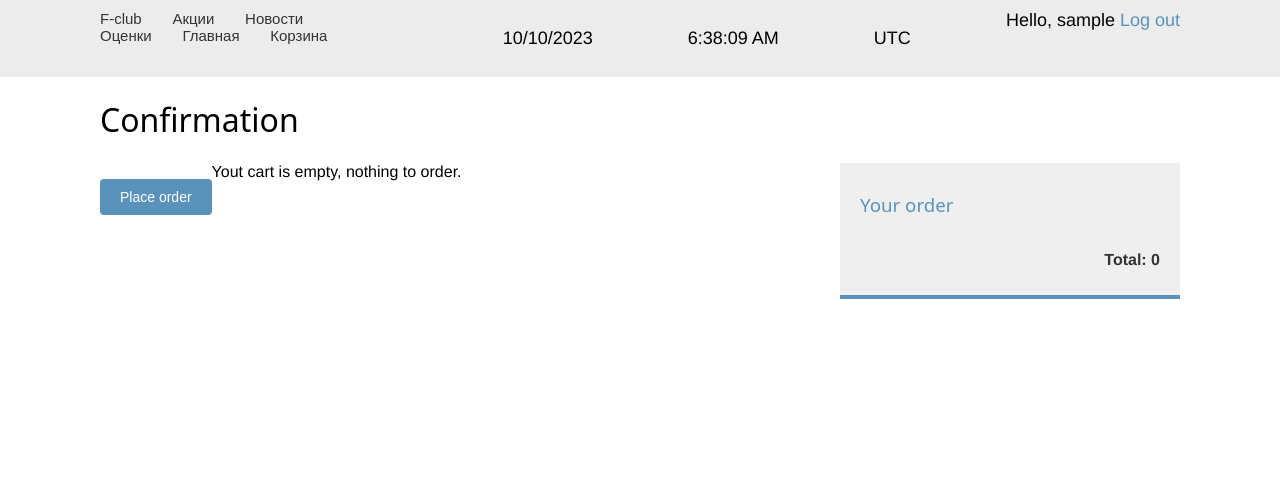
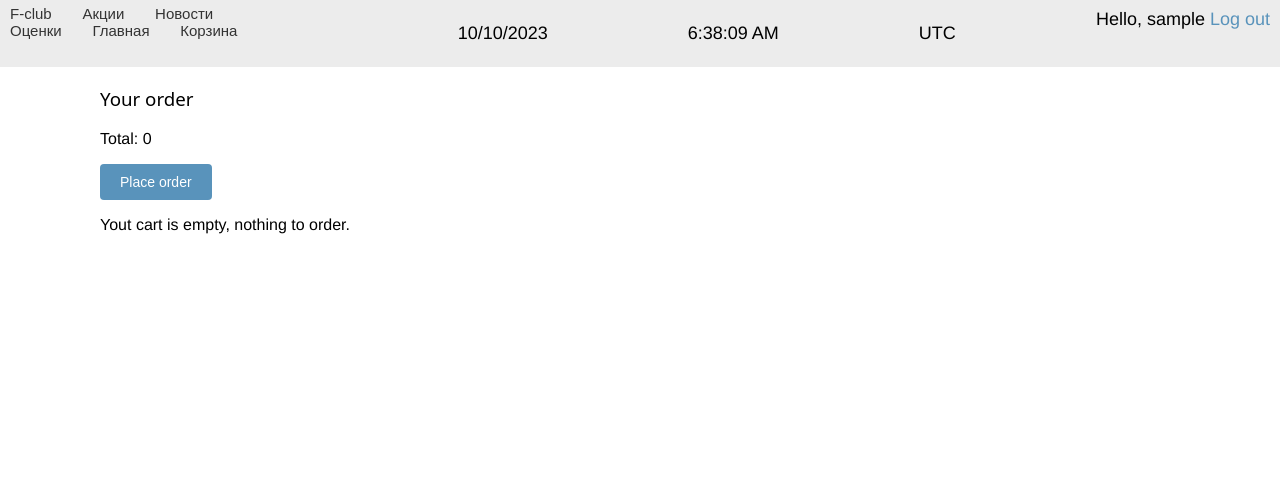
Before and after one commit to SergeyBrykulskii/MDTweb, a Django app: page /order/create_order/ in a window 1280 px wide. Shown: the top 498 px of the page. Run offline with Django 4.2, Linux system fonts and the light colour scheme; the visitor is signed in with stand-in values (Sample User, id 1).

Commit message:
Доделал about_us

```diff
--- a/FitnessClub/static/css/fclub.css
+++ b/FitnessClub/static/css/fclub.css
@@ -79,7 +79,5 @@
 
 #latest-news-section {
     position: relative;
-    width: 300px;
-    background-color: #fff;
-    padding: 10px;
+    margin-top: 75px;
 }
--- a/FitnessClub/static/css/styles.css
+++ b/FitnessClub/static/css/styles.css
@@ -101,13 +101,19 @@ ul.errorlist {
 }
 
 header {
+    position: fixed;
+    top: 0;
+    left: 0;
+    width: 100%;
+    background: #ececec;
+    padding: 5px 10px;
+    font-size: 18px;
+    z-index: 9999;
+    overflow: auto;
+
     display: flex;
     justify-content: space-between;
-    background:#ececec;
-    padding:10px 100px;
-    font-size:18px;
-    overflow:auto;
-}
+  }
 
 #subheader {
     background:#ececec;
@@ -122,6 +128,12 @@ header .logo {
     color:#333;
     font-size:15px;
     margin-right:10%;
+}
+
+header .cart {
+    float:right;
+    padding-top:4px;
+    margin-right: 20px;
 }
 
 #subheader .cart {
@@ -191,148 +203,3 @@ main {
     margin-right:-220px;
     overflow:hidden;
 }
-
-.product-list .item {
-    width:25%;
-    padding:10px 20px 10px 0;
-    float:left;
-    text-align:center;
-    line-height:1.2;
-}
-
-.product-list .item img {
-    width:100%;
-    margin-bottom:8px;
-}
-
-.product-detail {
-    text-align:justify;
-}
-
-.product-detail .price {
-    color:#333;
-    font-size:28px;
-    font-weight:bold;
-}
-
-.product-detail img {
-    width:40%;
-    float:left;
-    padding:0 20px 20px 0;
-}
-
-.product-detail h1 {
-    margin-bottom:0;
-}
-
-.product-detail h2 {
-    margin-top:10px;
-}
-
-.order-form {
-    float:left;
-}
-
-.order-info {
-    float:right;
-    width:300px;
-    background:#efefef;
-    padding:10px 20px;
-    color:#333;
-    border-bottom:4px solid #5993bb;
-}
-
-.order-info h3 {
-    color:#5993bb;
-}
-
-.order-info ul li {
-    margin:0;
-    padding:0;
-    font-size:14px;
-}
-
-.order-info p {
-    font-weight:bold;
-    float:right;
-}
-
-.order-info span {
-    float:right;
-}
-
-.neg {
-    color:#dc1616;
-}
-
-.languages {
-   float:right;
-   padding-top:4px;
-   font-size:14px;
-}
-
-.languages ul {
-    list-style:none;
-    margin:0;
-    padding:0;
-    float:left;
-}
-
-.languages ul li {
-    float:left;
-    margin:0 0 0 10px;
-    font-size:14px;
-}
-
-.languages p {
-    float:left;
-    margin:0;
-}
-
-.recommendations {
-    clear:both;
-}
-
-.recommendations div {
-    float:left;
-}
-
-.recommendations img {
-    width:200px
-}
-
-.recommendations p {
-    clear:both;
-}
-
-.recommendations.cart {
-    width:60%;
-    float:left;
-    overflow:auto;
-}
-
-.recommendations.cart h3 {
-    margin-top:0;
-}
-
-.recommendations.cart .item {
-    margin-right:10px;
-    margin-bottom: 10px;
-}
-
-.recommendations.cart img {
-    width:120px;
-}
-
-form div.field {
-    font-size:13px;
-    color:#666;
-    width:300px;
-    height:22px;
-    margin-bottom:10px;
-    padding:6px 12px;
-    border:0;
-    background:#efefef;
-    color:#666;
-    border-radius:4px;
-}
```
